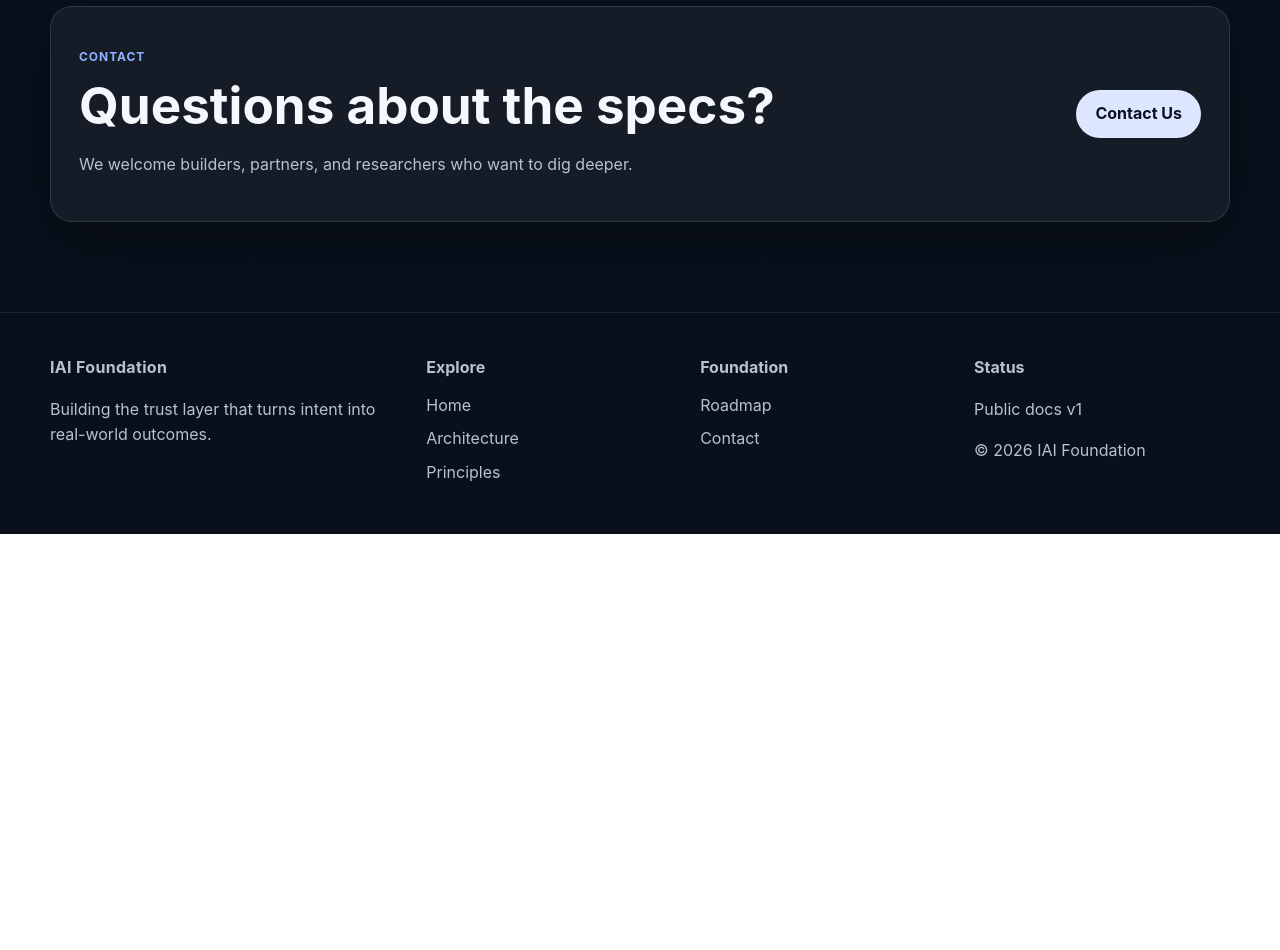
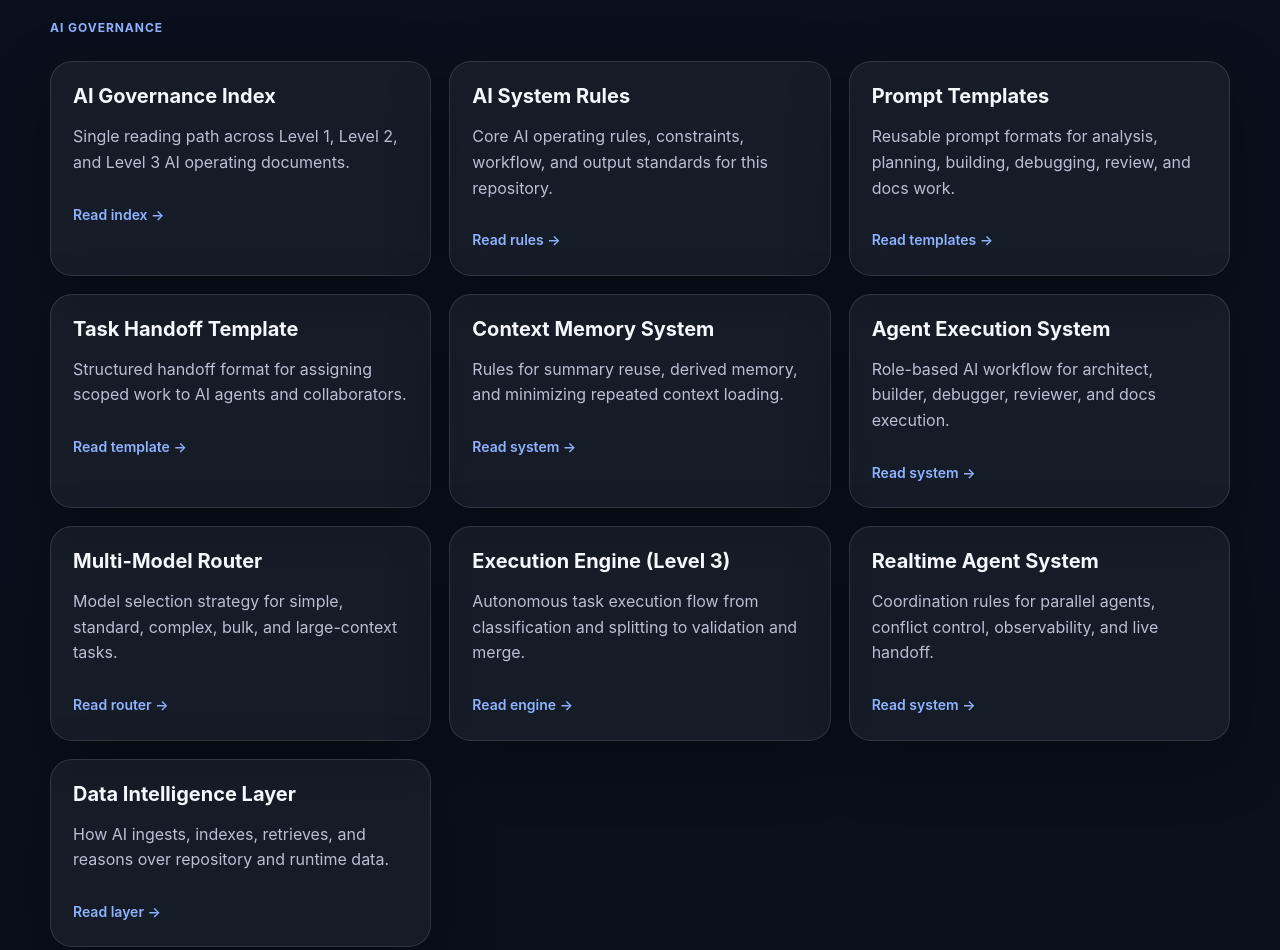
Before and after one commit to tranhatam-collab/iaifoundation.com, a website: page docs/index.html in a window 1280 px wide. Shown: the part 2280-3230 px from the top of the page. Before the commit the page ends 2814 px from the top, so only its background shows below. Drawn offline with Linux system fonts and the light colour scheme.

Commit message:
Document foundation release and AI governance index
Sync the repo docs with the current monorepo state, publish a short v0.1.0 foundation release note, and expose the AI governance layer in the public docs surface.

```diff
--- a/docs/index.html
+++ b/docs/index.html
@@ -132,6 +132,64 @@
       </div>
     </section>
 
+    <section class="section">
+      <div class="container">
+        <p class="section-label">AI Governance</p>
+        <div class="card-grid">
+          <article class="card">
+            <h3>AI Governance Index</h3>
+            <p>Single reading path across Level 1, Level 2, and Level 3 AI operating documents.</p>
+            <a class="doc-link" href="/docs/AI_GOVERNANCE_INDEX.md">Read index &rarr;</a>
+          </article>
+          <article class="card">
+            <h3>AI System Rules</h3>
+            <p>Core AI operating rules, constraints, workflow, and output standards for this repository.</p>
+            <a class="doc-link" href="/docs/IAI_FOUNDATION_AI_SYSTEM.md">Read rules &rarr;</a>
+          </article>
+          <article class="card">
+            <h3>Prompt Templates</h3>
+            <p>Reusable prompt formats for analysis, planning, building, debugging, review, and docs work.</p>
+            <a class="doc-link" href="/docs/AI_PROMPT_TEMPLATES.md">Read templates &rarr;</a>
+          </article>
+          <article class="card">
+            <h3>Task Handoff Template</h3>
+            <p>Structured handoff format for assigning scoped work to AI agents and collaborators.</p>
+            <a class="doc-link" href="/docs/AI_TASK_HANDOFF_TEMPLATE.md">Read template &rarr;</a>
+          </article>
+          <article class="card">
+            <h3>Context Memory System</h3>
+            <p>Rules for summary reuse, derived memory, and minimizing repeated context loading.</p>
+            <a class="doc-link" href="/docs/IAIFOUNDATION_CONTEXT_MEMORY_SYSTEM.md">Read system &rarr;</a>
+          </article>
+          <article class="card">
+            <h3>Agent Execution System</h3>
+            <p>Role-based AI workflow for architect, builder, debugger, reviewer, and docs execution.</p>
+            <a class="doc-link" href="/docs/IAIFOUNDATION_AGENT_EXECUTION_SYSTEM.md">Read system &rarr;</a>
+          </article>
+          <article class="card">
+            <h3>Multi-Model Router</h3>
+            <p>Model selection strategy for simple, standard, complex, bulk, and large-context tasks.</p>
+            <a class="doc-link" href="/docs/IAIFOUNDATION_MULTI_MODEL_ROUTER.md">Read router &rarr;</a>
+          </article>
+          <article class="card">
+            <h3>Execution Engine (Level 3)</h3>
+            <p>Autonomous task execution flow from classification and splitting to validation and merge.</p>
+            <a class="doc-link" href="/docs/IAIFOUNDATION_EXECUTION_ENGINE.md">Read engine &rarr;</a>
+          </article>
+          <article class="card">
+            <h3>Realtime Agent System</h3>
+            <p>Coordination rules for parallel agents, conflict control, observability, and live handoff.</p>
+            <a class="doc-link" href="/docs/IAIFOUNDATION_REALTIME_AGENT_SYSTEM.md">Read system &rarr;</a>
+          </article>
+          <article class="card">
+            <h3>Data Intelligence Layer</h3>
+            <p>How AI ingests, indexes, retrieves, and reasons over repository and runtime data.</p>
+            <a class="doc-link" href="/docs/IAIFOUNDATION_DATA_INTELLIGENCE_LAYER.md">Read layer &rarr;</a>
+          </article>
+        </div>
+      </div>
+    </section>
+
     <section id="contact" class="section cta-section">
       <div class="container cta-card">
         <div>
```
Also changed, not shown: docs/releases/v0.1.0-foundation.md (added, +17 -0 lines), README.md.
